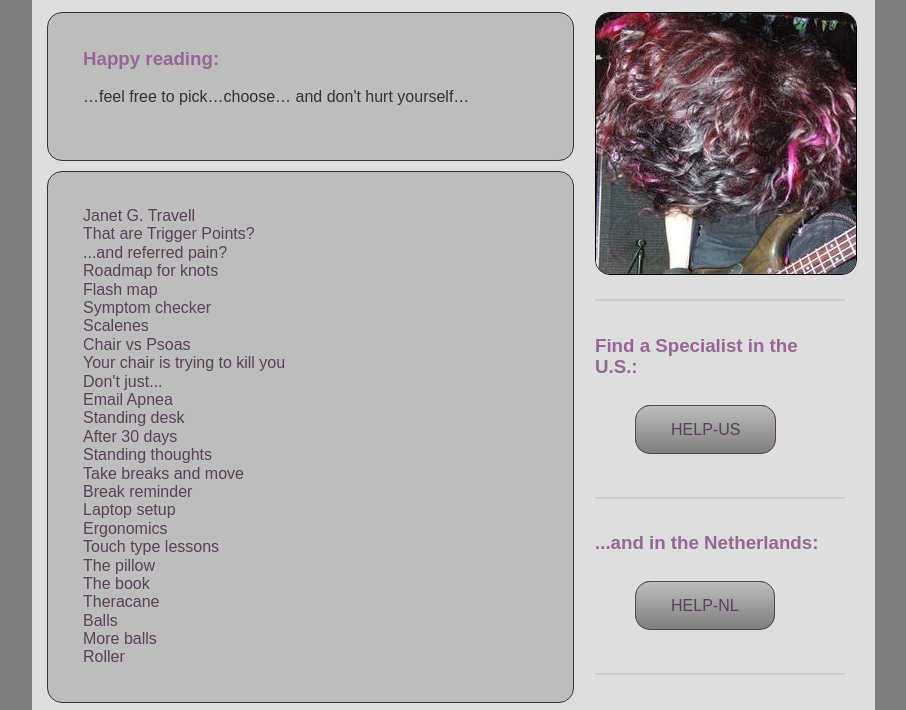
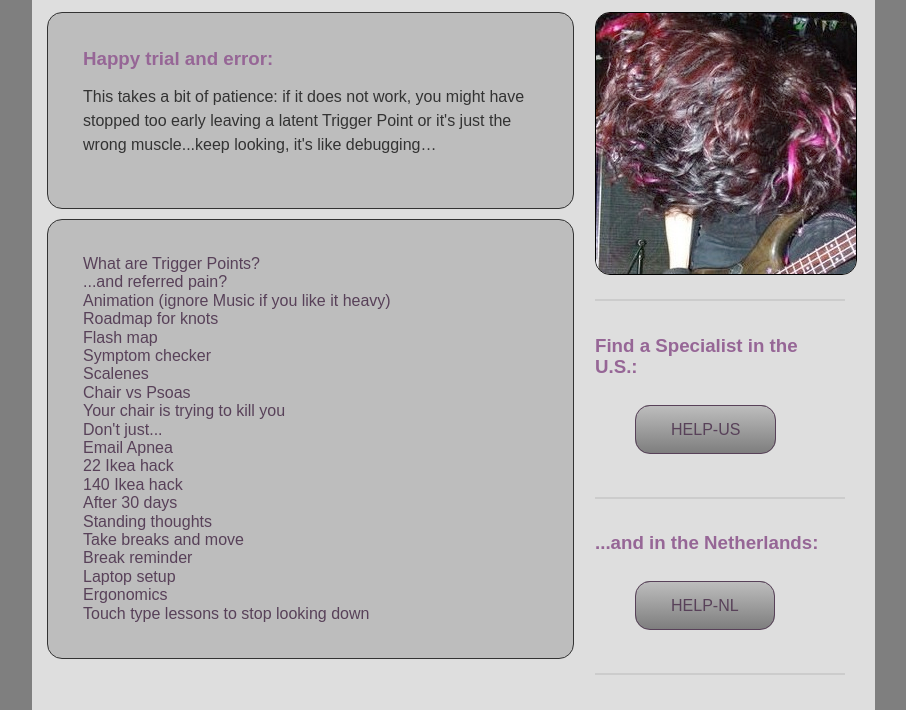
Before and after one commit to knotmap/knotmap.github.io, a plain HTML site: page index.html in a window 1280 px wide. Shown: the part 210-920 px from the top of the page, without its empty margins (183-1089 px from the left). Drawn offline with nearby package versions, Linux system fonts and the light colour scheme; grey boxes are pictures that could not be loaded; a web font is replaced by a local one.

Commit message:
link fix

```diff
--- a/index.html
+++ b/index.html
@@ -37,16 +37,16 @@
         </div>
 
         <div class="post">
-          <h3>Happy reading:</h3>
-          <p>&hellip;feel free to pick&hellip;choose&hellip;
-          and don't hurt yourself&hellip;
+          <h3>Happy trial and error:</h3>
+          <p>This takes a bit of patience: if it does not work, you might have stopped too early leaving a latent Trigger Point or it's just the wrong muscle...keep looking, it's like debugging&hellip;
           </p>
         </div>
 
         <div class="post">
-          <li><a href="http://en.wikipedia.org/wiki/Janet_G._Travell">Janet G. Travell</a></li>
-          <li><a href="http://www.triggerpointbook.com/triggerp.htm">That are Trigger Points?</a></li>
-          <li><a href="http://www.triggerpointbook.com/referred.htm">...and referred pain?</a></li>
+
+          <li><a href="http://www.triggerpointbook.com/index.php?option=com_content&view=article&id=20&Itemid=166">What are Trigger Points?</a></li>
+          <li><a href="http://www.triggerpointbook.com/index.php?option=com_content&view=article&id=21&Itemid=141">...and referred pain?</a></li>
+          <li><a href="https://www.youtube.com/channel/UCyiQuGTsPpc7syx4FQXo_Zg/videos">Animation (ignore Music if you like it heavy)</a></li>
           <li><a href="http://www.triggerpoints.net/upper-back-shoulder-arm.htm">Roadmap for knots</a></li>
           <li><a href="http://www.triggerpointmaps.com/tp_finder.html">Flash map</a></li>
           <li><a href="http://www.myofascialtherapy.org/symptom-checker/">Symptom checker</a></li>
@@ -55,21 +55,17 @@
           <li><a href="http://www.howtogeek.com/93822/sitting-is-killing-you-infographic/">Your chair is trying to kill you</a></li>
           <li><a href="http://www.nytimes.com/2012/04/29/sunday-review/stand-up-for-fitness.html">Don't just...</a></li>
           <li><a href="http://www.inc.com/one-thing-new/is-your-email-making-you-sick.html">Email Apnea</a></l>
-          <li><a href="http://crackberry.com/standing-desks">Standing desk</a></li>
+          <li><a href="http://iamnotaprogrammer.com/Ikea-Standing-desk-for-22-dollars.html">22 Ikea hack</a></li>
+          <li><a href="http://spacekat.me/blog/2012/07/26/diy-standing-desk/">140 Ikea hack</a></li>
+
           <li><a href="http://progressforge.com/experience-using-standing-desk-30-days/">After 30 days</a></li>
           <li><a href="http://jessenoller.com/blog/2011/04/25/switching-to-a-standing-desk-thoughts">Standing thoughts</a></li>
           <li><a href="http://saveyourself.ca/articles/mobilizing.php#id3251695652">Take breaks and move</a></li>
           <li><a href="http://itunes.apple.com/us/app/time-out-free/id402592703?mt=12">Break reminder</a></li>
           <li><a href="http://www.youtube.com/watch?v=ZLwIP8cBaWA">Laptop setup</a></li>
           <li><a href="http://www.mayoclinic.com/health/office-ergonomics/MY01460">Ergonomics</a></li>
-          <li><a href="http://www.sense-lang.org">Touch type lessons</a></li>
-          <li><a href="http://www.amazon.co.uk/PhysioRoom-Seating-Wedge-Posture-Cushion/dp/B0057EQJUE/ref=pd_sim_d_17">The pillow</a></li>
-          <li><a href="http://www.amazon.com/gp/product/1608824942/ref=as_li_tf_tlie=UTF8&camp=1789&creative=9325&creativeASIN=1608824942&linkCode=as2&tag=triggerpointt-20">The book</a></li>
-          <li><a href="http://www.amazon.com/Thera-Cane-JMAS5000-Massager/dp/B000PRMCJU/ref=sr_1_1?s=hpc&ie=UTF8&qid=1374061313&sr=1-1&keywords=theracane">Theracane</a></li>
-          <li><a href="http://www.amazon.com/Warrior-YELLOW-Lacrosse-Ball-Yellow/dp/B0001NX9RM/ref=pd_sim_sg_1
-            ">Balls</a></li>
-          <li><a href="http://www.amazon.com/Body-Back-Company-12400000005-Porcupine/dp/B000KS9Z8K/ref=sr_1_1?ie=UTF8&qid=1375652092&sr=8-1&keywords=balls+massage">More balls</a></li>
-          <li><a href="http://www.amazon.com/Black-Foam-Roller-6x18-Round/dp/B00BMFEXJQ/ref=pd_sim_sg_5">Roller</a></li>
+          <li><a href="http://www.sense-lang.org">Touch type lessons to stop looking down</a></li>
+
 
         </div>
 
```
